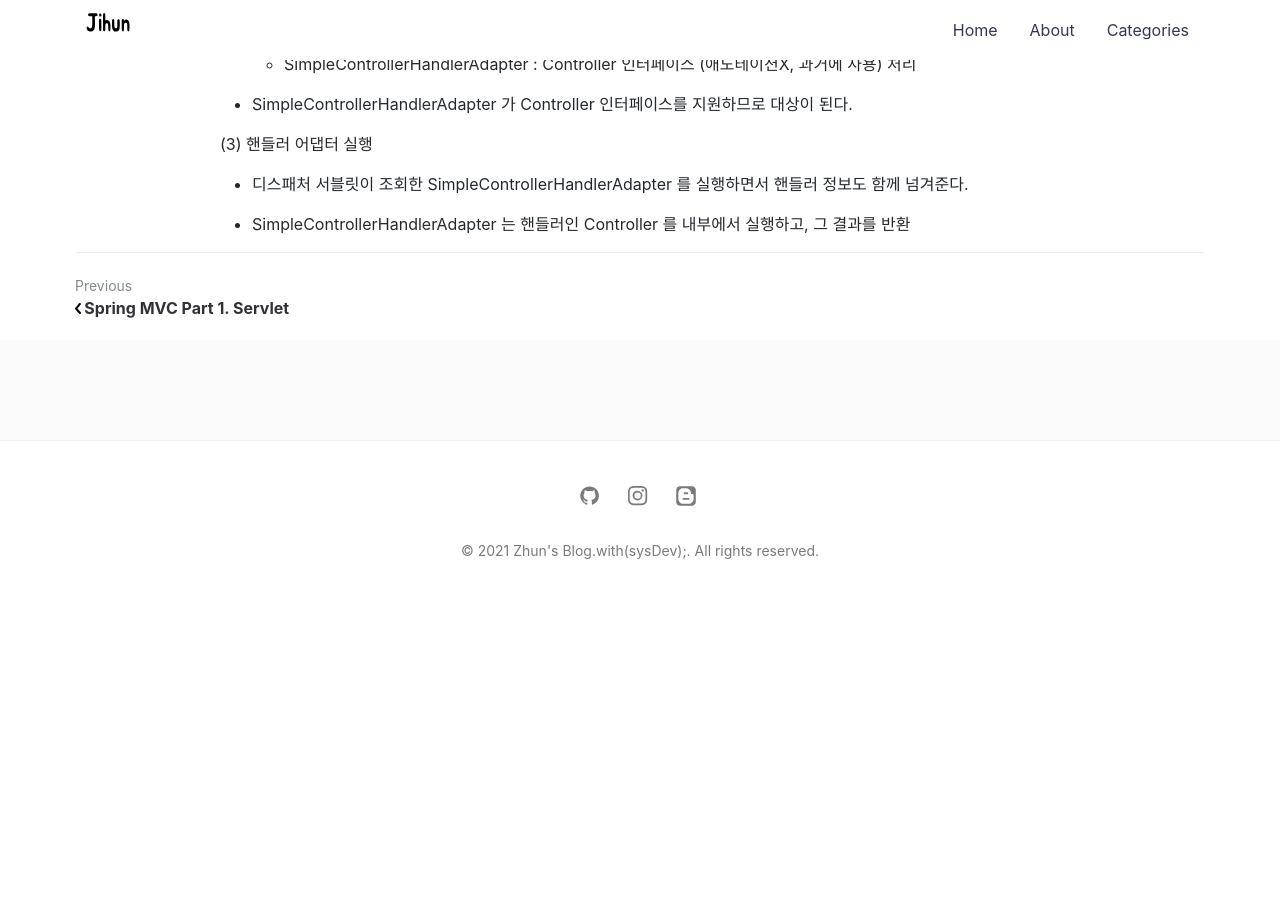
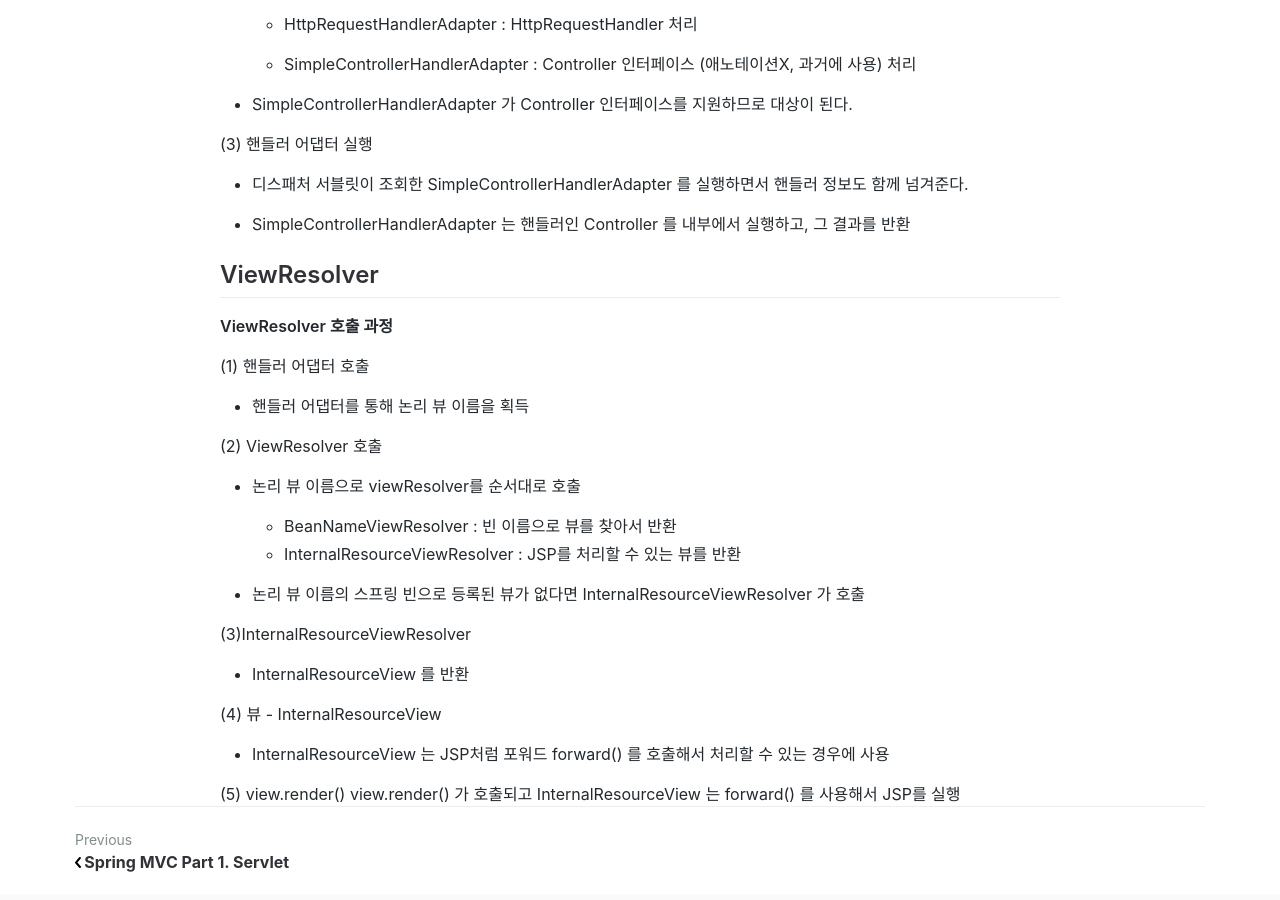
Before and after one commit to jihunparkme/jihunparkme.github.io, a Jekyll site: the page built from _posts/2021-08-16-Spring-MVC-Part1-MVC.md, in a window 1280 px wide and 900 px high, scrolled down 2316 px. Built offline with Jekyll 4.4.1, drawn with Linux system fonts in a browser that asks for light colours; comment, search, counter and statistics services are not loaded; before the commit the page ends 2922 px from its top, so only the background shows below that; some of the changed text lies outside the part shown.

Commit message:
[스프링 MVC - 구조 이해] ViewResolver

```diff
--- a/_posts/2021-08-16-Spring-MVC-Part1-MVC.md
+++ b/_posts/2021-08-16-Spring-MVC-Part1-MVC.md
@@ -74,3 +74,31 @@ featured-img: spring_mvc
 - 디스패처 서블릿이 조회한 SimpleControllerHandlerAdapter 를 실행하면서 핸들러 정보도 함께 넘겨준다.
 
 - SimpleControllerHandlerAdapter 는 핸들러인 Controller 를 내부에서 실행하고, 그 결과를 반환
+
+## ViewResolver
+
+**ViewResolver 호출 과정**
+
+(1) 핸들러 어댑터 호출
+
+- 핸들러 어댑터를 통해 논리 뷰 이름을 획득
+
+(2) ViewResolver 호출
+
+- 논리 뷰 이름으로 viewResolver를 순서대로 호출
+
+  - BeanNameViewResolver : 빈 이름으로 뷰를 찾아서 반환
+  - InternalResourceViewResolver : JSP를 처리할 수 있는 뷰를 반환
+
+- 논리 뷰 이름의 스프링 빈으로 등록된 뷰가 없다면 InternalResourceViewResolver 가 호출
+
+(3)InternalResourceViewResolver
+
+- InternalResourceView 를 반환
+
+(4) 뷰 - InternalResourceView
+
+- InternalResourceView 는 JSP처럼 포워드 forward() 를 호출해서 처리할 수 있는 경우에 사용
+
+(5) view.render()
+view.render() 가 호출되고 InternalResourceView 는 forward() 를 사용해서 JSP를 실행
```
